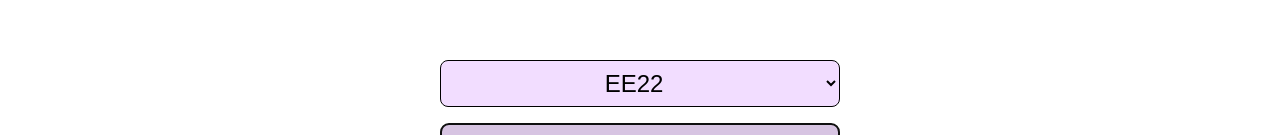
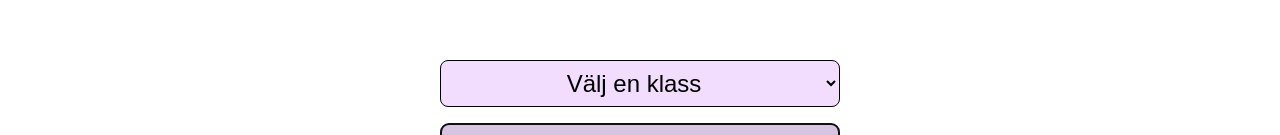
Before and after one commit to PhilipSjoblom/NTIG-Sida, a Next.js app: page / in a window 1280 px wide. Shown: the part 286-421 px from the top of the page. Built offline with nearby package versions, Linux system fonts and the light colour scheme.

Commit message:
Select nothing by default

```diff
--- a/src/app/page.tsx
+++ b/src/app/page.tsx
@@ -12,12 +12,11 @@ export default function Page() {
         <>
             <Background />
             <div className={styles.container}>
-
                 <select className={styles.classSelector} onChange={e => {
                     if (e.target.value === "") return;
                     router.push(`/class/?class=${e.target.value}`);
                 }}>
-                    <option value="" disabled={true}>
+                    <option value="" disabled={true} selected={true}>
                         Välj en klass
                     </option>
                     {getClasses(true).map((class_name, index) => (
```
